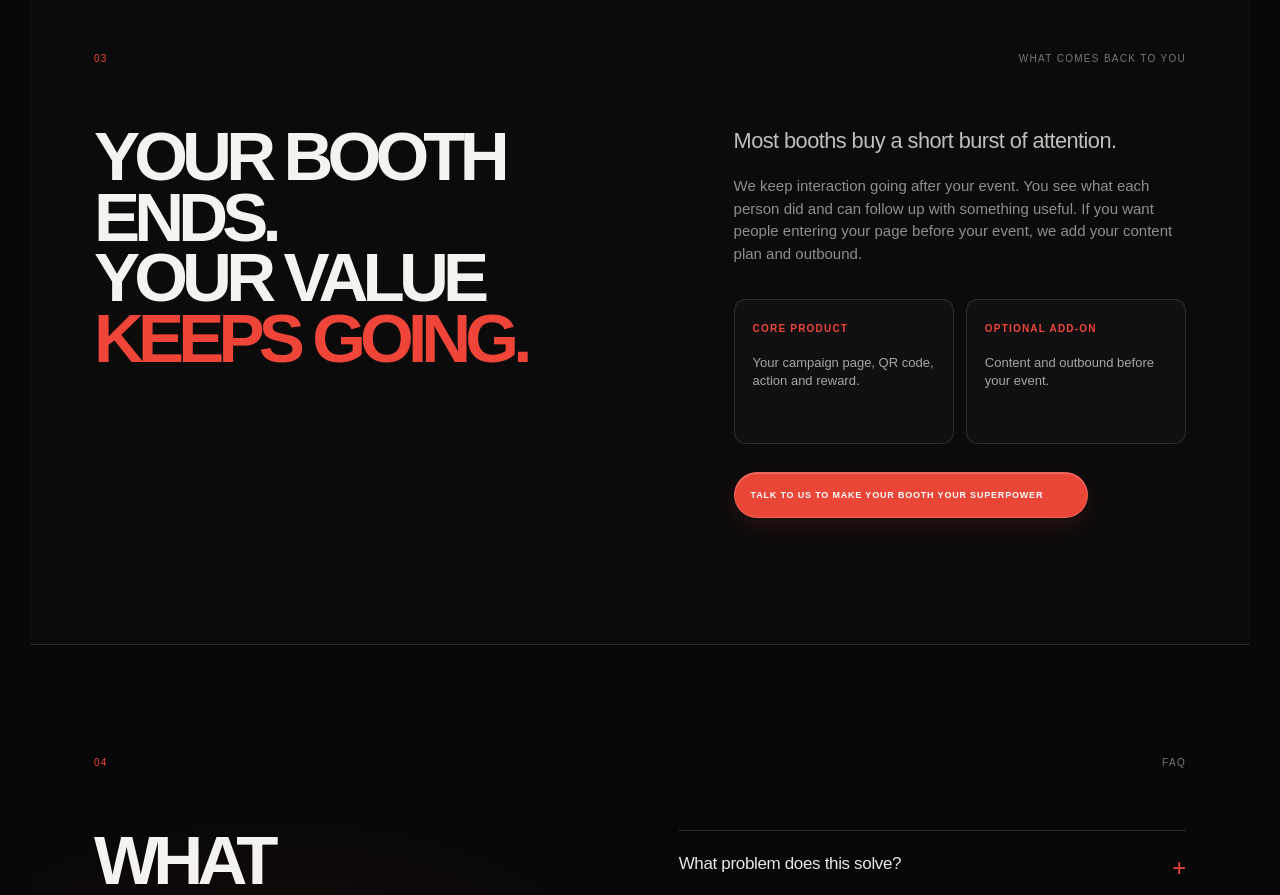
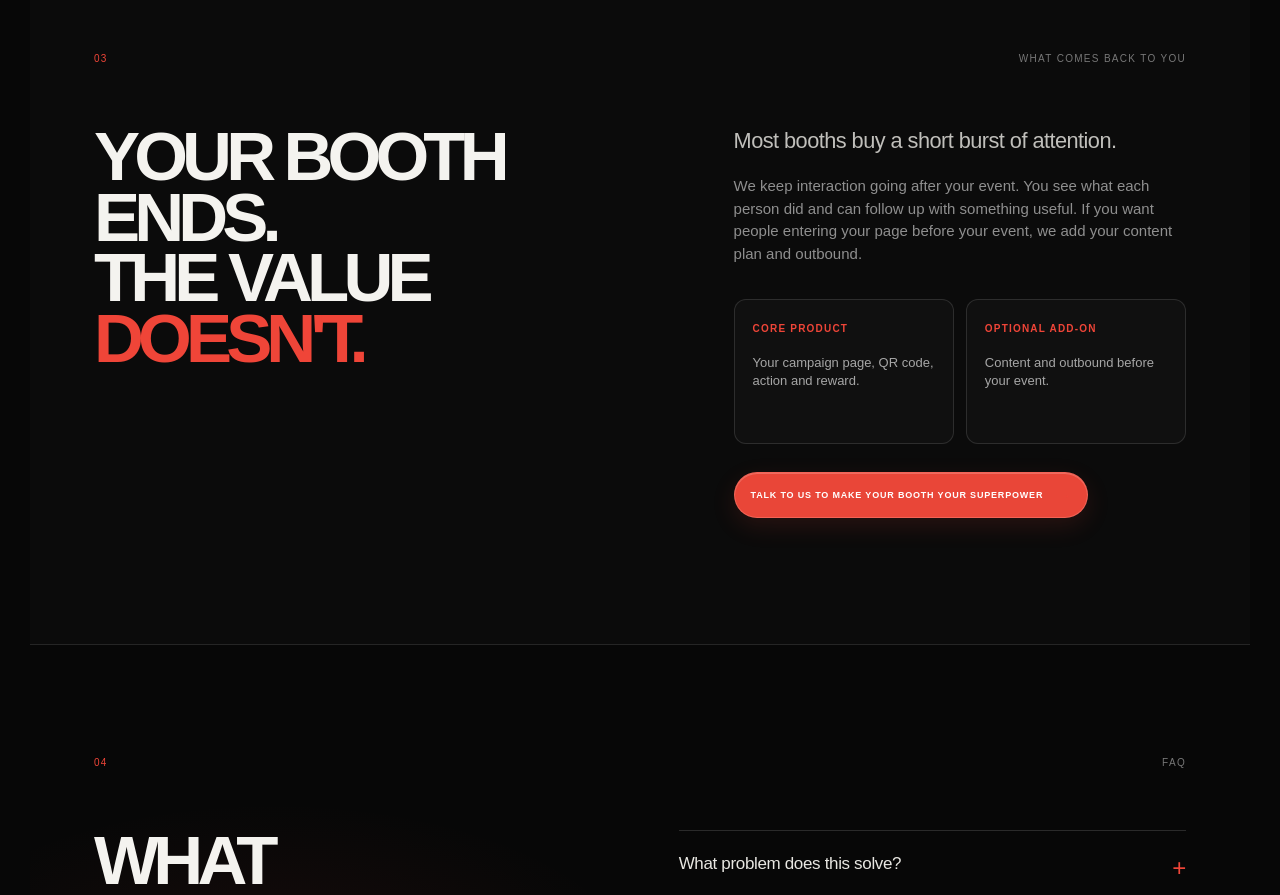
Before and after one commit to tlewisstempel-byte/stackdaily-booth-superpower, a Next.js app: page / in a window 1280 px wide. Shown: the part 2500-3395 px from the top of the page. Built offline with nearby package versions, Linux system fonts and the light colour scheme.

Commit message:
Refine value section headline

```diff
--- a/app/page.tsx
+++ b/app/page.tsx
@@ -39,7 +39,7 @@ export default function Home() {
 
     <section className="section activation-section" id="activation"><div className="section-label"><span>02</span><span>WHAT PEOPLE DO</span></div><div className="section-grid activation-grid"><div><h2>EVERY BOOTH<br />ATTENDEE BECOMES<br />YOUR <em>SUPERHERO.</em></h2><p className="section-copy">They scan your QR code and choose a route that fits them. They complete an action after your event to unlock their reward. You get that action back.</p><a className="button button-red" href="/book">MAKE YOUR BOOTH YOUR SUPERPOWER <span>→</span></a></div><div className="path-demo"><div className="path-tabs">{(Object.keys(paths) as PathId[]).map((id) => <button key={id} className={selectedPath === id ? "is-active" : ""} onMouseEnter={() => setSelectedPath(id)} onFocus={() => setSelectedPath(id)} onClick={() => setSelectedPath(id)}>{paths[id].label}<span>→</span></button>)}</div><div className="path-panel"><div className="panel-top"><span>PATH / {active.label}</span><span>LIVE DEMO</span></div><div className="panel-main"><div className="panel-number">0{Object.keys(paths).indexOf(selectedPath) + 1}</div><div><div className="eyebrow">{active.label} challenge</div><h3>{active.title}</h3><p>{active.copy}</p><button className="panel-action" onClick={() => setSelectedPath(selectedPath)}>{active.action} <span>→</span></button></div></div><div className="panel-reward"><span>WHEN THEY FINISH</span><strong>UNLOCK {active.reward.toUpperCase()}</strong></div></div></div></div></section>
 
-    <section className="section entry-section" id="after-event"><div className="section-label"><span>03</span><span>WHAT COMES BACK TO YOU</span></div><div className="section-grid"><div><h2>YOUR BOOTH ENDS.<br />YOUR VALUE<br /><em>KEEPS GOING.</em></h2></div><div><p className="section-lead">Most booths buy a short burst of attention.</p><p className="section-copy">We keep interaction going after your event. You see what each person did and can follow up with something useful. If you want people entering your page before your event, we add your content plan and outbound.</p><div className="feature-row"><div><span>CORE PRODUCT</span><p>Your campaign page, QR code, action and reward.</p></div><div><span>OPTIONAL ADD-ON</span><p>Content and outbound before your event.</p></div></div><div className="cta-row"><a className="button button-red button-small" href="/book">TALK TO US TO MAKE YOUR BOOTH YOUR SUPERPOWER <span>→</span></a></div></div></div></section>
+    <section className="section entry-section" id="after-event"><div className="section-label"><span>03</span><span>WHAT COMES BACK TO YOU</span></div><div className="section-grid"><div><h2>YOUR BOOTH<br />ENDS.<br />THE VALUE<br /><em>DOESN'T.</em></h2></div><div><p className="section-lead">Most booths buy a short burst of attention.</p><p className="section-copy">We keep interaction going after your event. You see what each person did and can follow up with something useful. If you want people entering your page before your event, we add your content plan and outbound.</p><div className="feature-row"><div><span>CORE PRODUCT</span><p>Your campaign page, QR code, action and reward.</p></div><div><span>OPTIONAL ADD-ON</span><p>Content and outbound before your event.</p></div></div><div className="cta-row"><a className="button button-red button-small" href="/book">TALK TO US TO MAKE YOUR BOOTH YOUR SUPERPOWER <span>→</span></a></div></div></div></section>
 
     <section className="section faq-section" id="faq"><div className="section-label"><span>04</span><span>FAQ</span></div><div className="faq-layout"><div><h2>WHAT<br /><em>YOU</em><br />NEED TO KNOW.</h2></div><div className="faq-list">{faqs.map(([question, answer]) => <details key={question}><summary>{question}<span>+</span></summary><p>{answer}</p></details>)}</div></div></section>
 
```
